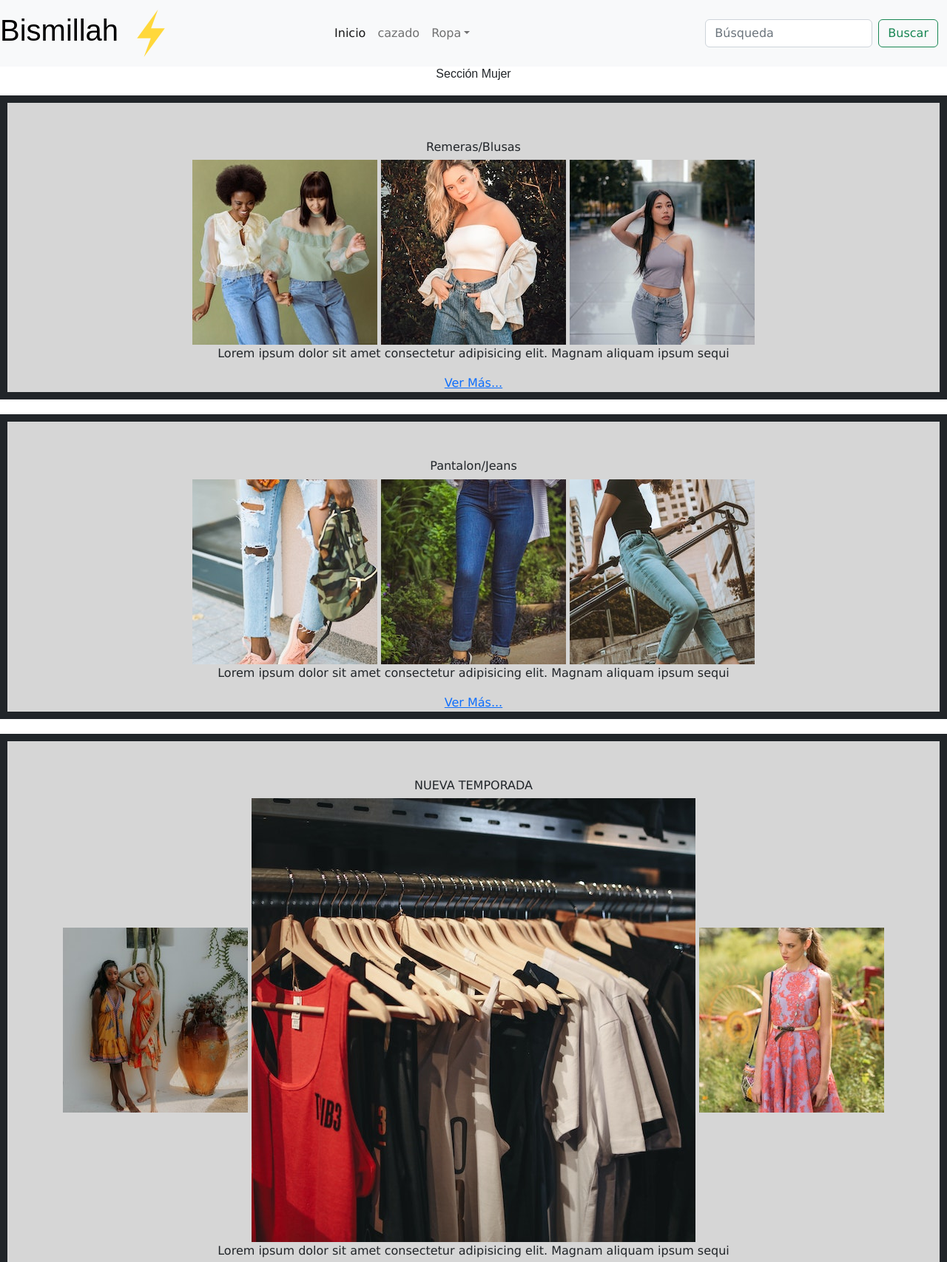
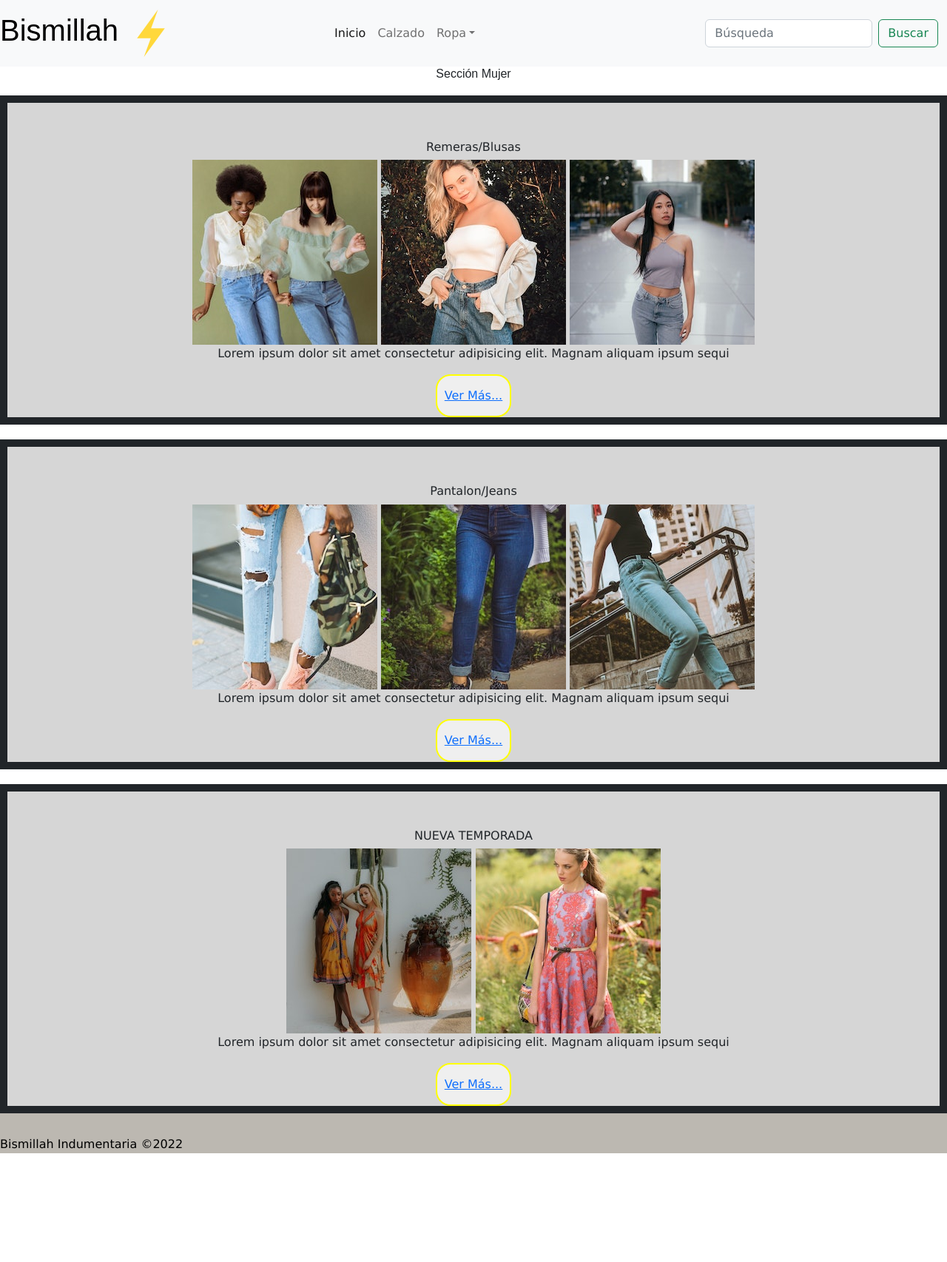
Before and after one commit to Barrera23/PreEntrega2-Barrera, a plain HTML site: page pages/secciónmujer.html in a window 1280 px wide. Shown: the top 1706 px of the page at 74% size. After the commit the page ends 1559 px from the top, so only its background shows below. Drawn offline with Linux system fonts and the light colour scheme; files whose address does not match are found by name.

Commit message:
modificaciones en el index

```diff
--- a/pages/secciónmujer.html
+++ b/pages/secciónmujer.html
@@ -20,10 +20,10 @@
           <nav class="collapse navbar-collapse" id="navbarSupportedContent">
             <ul class="navbar-nav me-auto mb-2 mb-lg-0">
               <li class="nav-item">
-                <a class="nav-link active" aria-current="page" href="#">Inicio</a>
+                <a class="nav-link active" aria-current="page" href="../index.html">Inicio</a>
               </li>
               <li class="nav-item">
-                <a class="nav-link" href="./pages/sección1.html">cazado</a>
+                <a class="nav-link" href="./pages/sección1.html">Calzado</a>
               </li>
               <li class="nav-item dropdown">
                 <a class="nav-link dropdown-toggle" href="#" role="button" data-bs-toggle="dropdown" aria-expanded="false">Ropa</a>
@@ -55,7 +55,7 @@
                 <img src="../assest/img/remeramujer1.jpg" alt="Mujer modelando remera" class="tarjeta__img">
                 <img src="../assest/img/remeramujer2.jpg" alt="Mujer moodelando remera" class="tarjeta__img">
                 <p class="tarjeta__text">Lorem ipsum dolor sit amet consectetur adipisicing elit. Magnam aliquam ipsum sequi </p>
-                <a href="">Ver Más...</a>
+                <button class="boton"><a href="">Ver Más...</a></button>
             </article>
 
             <article class="tarjeta">
@@ -64,16 +64,16 @@
                 <img src="../assest/img/jeansmujer2.jpg" alt="Jeans de mujer" class="tarjeta__img">
                 <img src="../assest/img/jeansmujer3.jpg" alt="Jeans de mujer" class="tarjeta__img">
                 <p class="tarjeta__text">Lorem ipsum dolor sit amet consectetur adipisicing elit. Magnam aliquam ipsum sequi </p>
-                <a href="">Ver Más...</a>
+                <button class="boton"><a href="">Ver Más...</a></button>
             </article>
 
             <article class="tarjeta">
                 <h3>NUEVA TEMPORADA</h3>
                <img src="../assest/img/vestido1.jpg" alt="">
-               <img src="../assest/img/pexels-polina-tankilevitch-3875430.jpg" alt="">
+
                <img src="../assest/img/vestido.jpg" alt="">
                 <p class="tarjeta__text">Lorem ipsum dolor sit amet consectetur adipisicing elit. Magnam aliquam ipsum sequi </p>
-                <a href="">Ver Más...</a>
+                <button class="boton"><a href="">Ver Más...</a></button>
             </article>
 
         </section>
```
Also changed, not shown: pages/liquidacion.html (+1 -1 lines), pages/sección1.html (+1 -1 lines), pages/secciónhombre.html (+3 -3 lines).
